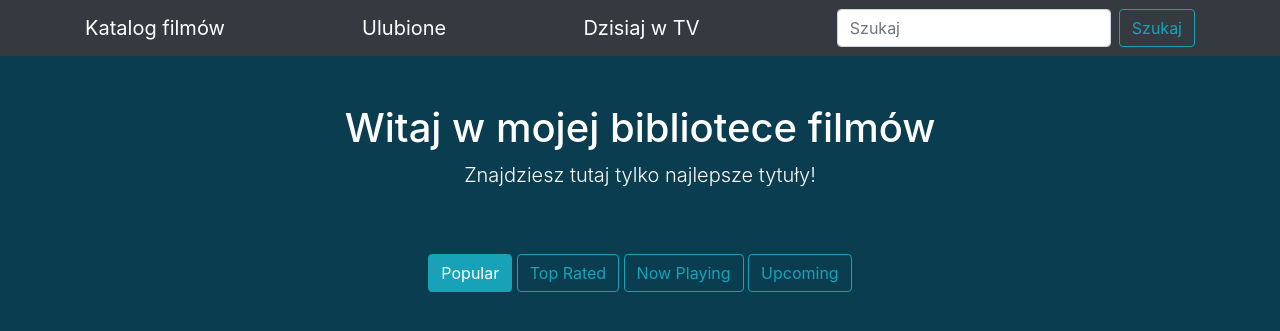
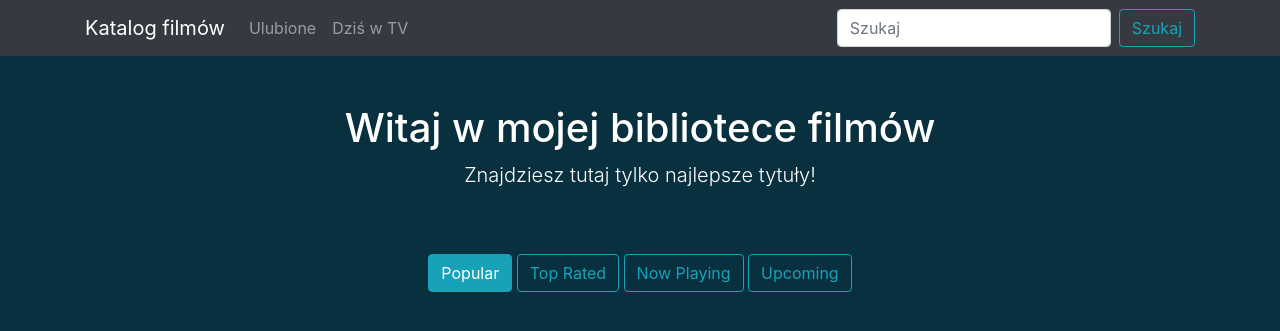
Before and after one commit to StanislawKiraga/movies_catalogue, a Flask app: page / in a window 1280 px wide. Shown: the top 331 px of the page. Run offline with Flask 3, Linux system fonts and the light colour scheme; data that the repository does not hold is empty; some libraries are stand-ins or nearby versions.

Commit message:
update templates

```diff
--- a/templates/homepage.html
+++ b/templates/homepage.html
@@ -1,6 +1,18 @@
 {% extends 'index.html' %}
 
 {% block content %}
+        {% with messages = get_flashed_messages() %}
+            {% if messages %}
+                {% for message in messages %}
+                    <div class="alert alert-info mt-3" role="alert">
+                      {{ message }}
+                      <button type="button" class="close" data-dismiss="alert" aria-label="Close">
+                        <span aria-hidden="true">&times;</span>
+                      </button>
+                    </div>
+                {% endfor %}
+            {% endif %}
+        {% endwith %}
 <div class="row">
     <div style="color: white"; class="col-lg-12 text-center">
         <h1 class="mt-5"> Witaj w mojej bibliotece filmów</h1>
--- a/templates/index.html
+++ b/templates/index.html
@@ -9,14 +9,20 @@
         <!-- Bootstrap core CSS -->
         <link rel="stylesheet" href="https://stackpath.bootstrapcdn.com/bootstrap/4.3.1/css/bootstrap.min.css" integrity="sha384-ggOyR0iXCbMQv3Xipma34MD+dH/1fQ784/j6cY/iJTQUOhcWr7x9JvoRxT2MZw1T" crossorigin="anonymous">
     </head>
-    <body style="background-color: rgb(10, 61, 80)">
+    <body style="background-color: rgb(8, 48, 63)">
         <!-- Page content-->
         <!-- Responsive navbar-->
         <nav class="navbar navbar-expand-lg navbar-dark bg-dark">
             <div class="container">
                 <a class="navbar-brand" href="{{ url_for('homepage') }}">Katalog filmów</a>
-                <a class="navbar-brand" href="{{ url_for('show_favorites') }}">Ulubione</a>
-                <a class="navbar-brand" href="{{ url_for('today') }}">Dzisiaj w TV</a>
+                <ul class="navbar-nav mr-auto">
+                    <li class="nav-item">
+                      <a class="nav-link" href="{{ url_for('show_favorites') }}">Ulubione</a>
+                    </li>
+                    <li class="nav-item">
+                      <a class="nav-link" href="{{ url_for('today') }}">Dziś w TV</a>
+                    </li>
+                  </ul>
                 <button class="navbar-toggler" method="" type="button" data-bs-toggle="collapse" data-bs-target="#navbarSupportedContent" aria-controls="navbarSupportedContent" aria-expanded="false" aria-label="Toggle navigation"><span class="navbar-toggler-icon"></span></button>
                 <div style="padding-left: 0;" id="navbarSupportedContent">
                     <form class="form-inline" action="/search" method="GET">
```
Also changed, not shown: templates/favorites.html (+21 -0 lines).
